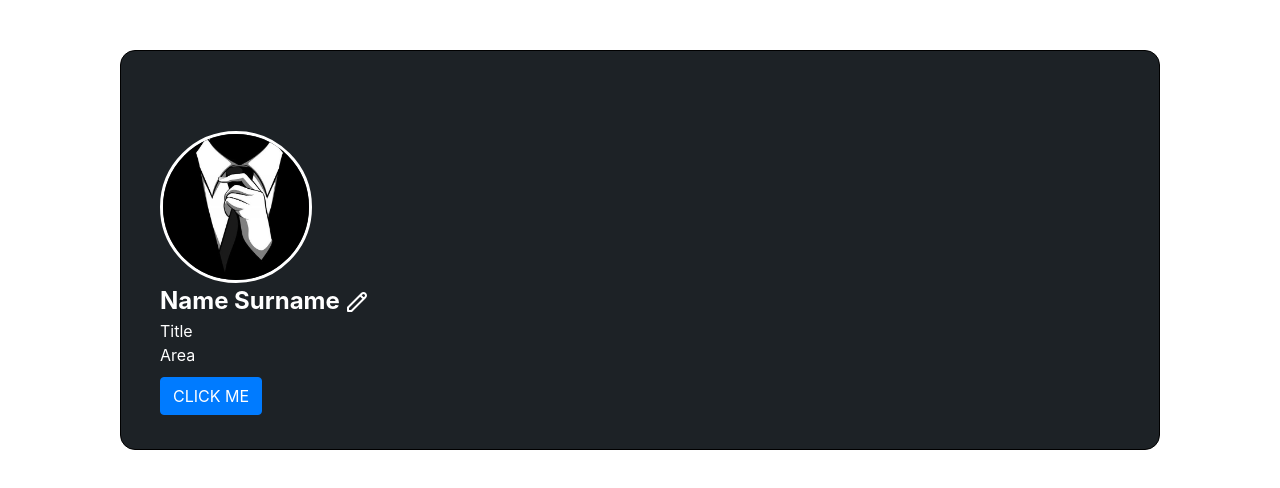
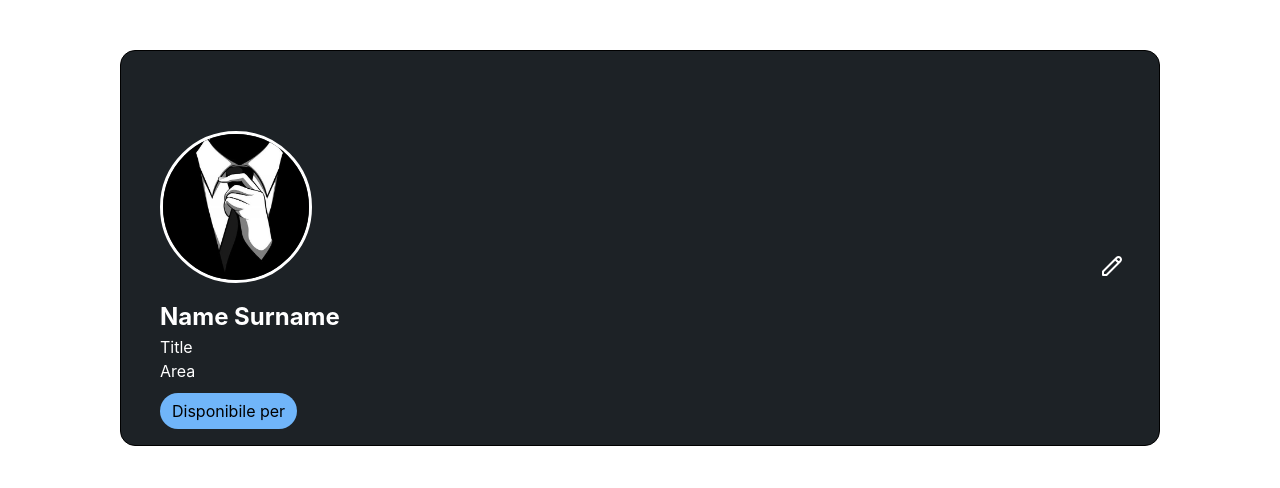
Before and after one commit to GiovanniBiancuzzo/linkedin_clone, a React (Create React App) app: page / in a window 1280 px wide. Shown: the top 488 px of the page. Built offline with nearby package versions, Linux system fonts and the light colour scheme.

Commit message:
modifications css

```diff
--- a/src/App.css
+++ b/src/App.css
@@ -1,6 +1,12 @@
+*,
+*::after,
+*::before {
+  box-sizing: border-box;
+}
+
 .profile-section {
-  width: auto;
-  height: 50vh;
+  width: 100%;
+  height: auto;
   border: 1px solid black;
   border-radius: 15px;
   background-color: #1d2226;
@@ -17,6 +23,7 @@
   width: 152px;
   height: 152px;
   border: 3px solid white;
+  margin-bottom: 1rem;
 }
 
 .name {
@@ -24,6 +31,26 @@
   font-size: 24px;
 }
 
-.bottone{
+.bottone {
   margin-top: 10px;
+  background-color: #70b5f9 !important;
+  border: 0px !important;
+  color: black !important;
+  margin-bottom: 1rem;
+  border-radius: 1.6rem !important;
 }
+
+.bottone:hover{
+  background-color: #a8d4ff !important;
+}
+
+.pencil-icon{
+  width: 24px;
+  height: 24px;
+  margin-top: -45px;
+  margin-right: 20px;
+}
+
+.pencil-icon:hover{
+  background-color: white;
+}
--- a/src/components/MyCustomProfile.jsx
+++ b/src/components/MyCustomProfile.jsx
@@ -13,7 +13,7 @@ const MyCustomProfile = () => {
 
 
   return (
-    <div>
+
       <Container>
         <Row>
           <Col className="profile-section">
@@ -21,16 +21,16 @@ const MyCustomProfile = () => {
             <Image src ="" alt=""/>
               <Image id="profile-pic" src={profliePic} roundedCircle   />
 
-              <div className="name">Name Surname  <HiOutlinePencil /> </div>
+              <div className="name">Name Surname  <HiOutlinePencil className="pencil-icon float-right"/> </div>
               <div>Title</div>
               <div>Area</div>
 
-              <Button className="bottone">CLICK ME</Button>
+              <Button className="bottone">Disponibile per</Button>
             </div>
           </Col>
         </Row>
       </Container>
-    </div>
+
   );
 };
 
```
